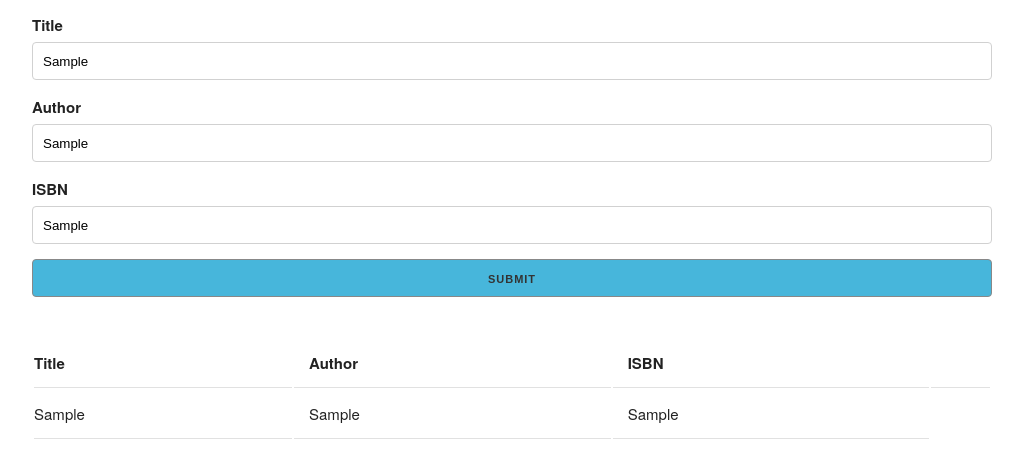
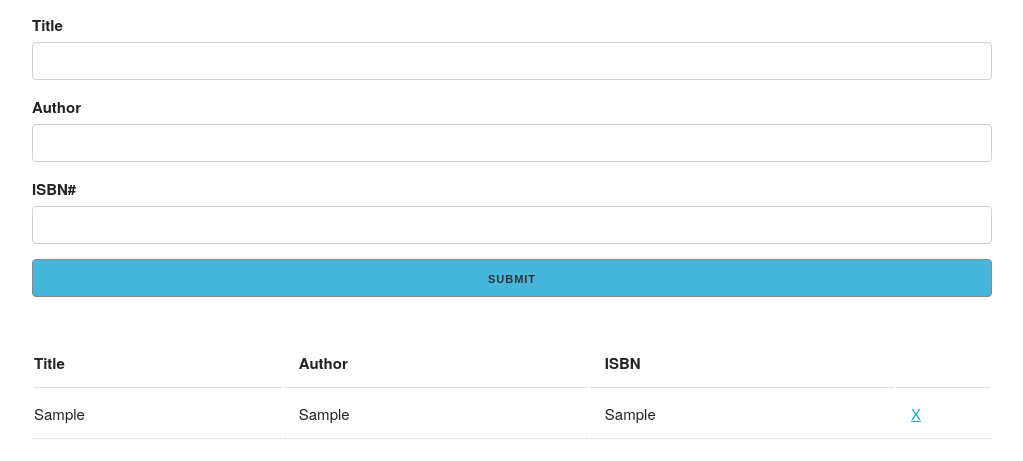
Before and after one commit to yuvaraj-1991/bookListProject, a plain HTML site: page index.html in a window 1280 px wide. Both pictures are taken after typing "Sample", "Sample", "Sample" into the empty fields and a click on the input "submit". Shown: the part 75-536 px from the top of the page, without its empty margins (128-1151 px from the left). Drawn offline with nearby package versions, Linux system fonts and the light colour scheme.

Commit message:
few changes made to app.js

```diff
--- a/app.js
+++ b/app.js
@@ -1,66 +1,58 @@
-//UI Variables
-const form = document.getElementById('book-form')
-const title = document.getElementById('title')
-const author = document.getElementById('author')
-const isbn = document.getElementById('isbn')
-const tbody = document.getElementById('book-list')
+//Book Constructor
+function Book(title, author, isbn){
+    this.title = title
+    this.author = author
+    this.isbn = isbn
+}
 
+//UI Constructor
+function UI() {}
 
-form.addEventListener('submit',function(e){
+//Add book to List
+UI.prototype.addBookToList = function(book){
+    const list = document.getElementById('book-list')
+
+    //Create tr element
+    const row = document.createElement('tr')
+
+    //Insert columns
+    row.innerHTML = `
+        <td>${book.title}</td>
+        <td>${book.author}</td>
+        <td>${book.isbn}</td>
+        <td><a href="#" class="delete">X</a></td>
+    `
+
+    //Append to the list
+    list.appendChild(row)
+}
+
+//Clear Fields
+UI.prototype.clearFields = function(){
+    document.getElementById('title').value = ''
+    document.getElementById('author').value = ''
+    document.getElementById('isbn').value = ''
+}
+
+//Event Listeners
+document.getElementById('book-form').addEventListener('submit',function(e){
+
+    //UI Variables & Get Form values
+    const title = document.getElementById('title').value
+    const author = document.getElementById('author').value
+    const isbn = document.getElementById('isbn').value
+
+    //Instantiate Book
+    const book = new Book(title, author, isbn)
+
+    //Instantiate UI
+    const ui = new UI()
+
+    //Add book to List
+    ui.addBookToList(book)
+
+    //Clear fields
+    ui.clearFields()
+
     e.preventDefault()
-
-
-    //function titledata(){
-
-        const titleInput = title.value
-
-        //Create Elements
-        const titleInputValue = document.createElement('td')
-        //Create ClassName
-        titleInputValue.className = 'titleInput'
-        //Add text content
-        titleInputValue.innerHTML = titleInput
-
-        //Create link
-        const link = document.createElement('link')
-        //Create ClassName
-        link.className = 'link'
-        //Add Icon to link
-        link.innerHTML = 'X'
-        //Append link to titleInput
-        //titleInputValue.appendChild(link)
-
-        tbody.appendChild(titleInputValue)
-    //}
-
-    //function authorData(input){
-        const authorInput = author.value
-
-        //Create Element
-        const authorInputValue = document.createElement('td')
-        //Create ClassName
-        authorInputValue.className = 'authorInput'
-        //Add text content
-        authorInputValue.innerHTML = authorInput
-        //Append link
-       // authorInputValue.appendChild(link)
-
-        tbody.appendChild(authorInputValue)
-
-    //function isbn data
-
-    const isbnInput = isbn.value
-
-    //Create element
-    const isbnInputValue = document.createElement('td')
-    //Create Classname
-    isbnInputValue.className = 'isbninput'
-    //Text content
-    isbnInputValue.innerHTML = isbnInput
-    //Append Link
-    //isbnInputValue.appendChild(link)
-
-    tbody.appendChild(isbnInputValue)
-
-    tbody.appendChild(link)
-    })
+})
--- a/index.html
+++ b/index.html
@@ -35,7 +35,7 @@
                 <input type="text" id="author" class="u-full-width">
             </div>
             <div>
-                <label for="isbn">ISBN</label>
+                <label for="isbn">ISBN#</label>
                 <input type="text" id="isbn" class="u-full-width">
             </div>
             <div>
```
